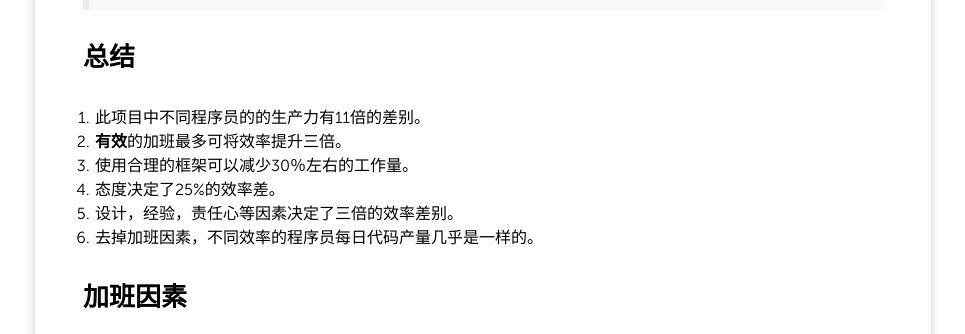
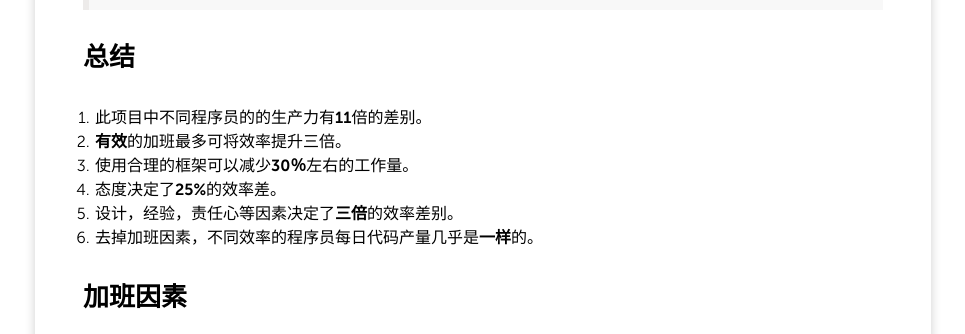
Before and after one commit to dashjim/dashjim.github.com, a Jekyll site: the page built from _posts/2015/2015-11-17-The-Factors-That-Cause-Programer-Perform-Differently.md, in a window 1280 px wide and 900 px high, scrolled down 5600 px. Shown: the part 188-522 px from the top of the window, without its empty margins (157-1122 px from the left). Built offline with Jekyll 4.4.1, drawn with Linux system fonts in a browser that asks for light colours; nearby versions of some CDN libraries; Markdown is read by kramdown in place of the engine named in the settings; comment, search, counter and statistics services are not loaded.

```diff
--- a/_posts/2015/2015-11-17-The-Factors-That-Cause-Programer-Perform-Differently.md
+++ b/_posts/2015/2015-11-17-The-Factors-That-Cause-Programer-Perform-Differently.md
@@ -128,12 +128,12 @@ ManDay 45 : 176 = 1 : 4
 
 ## 总结
 
-1. 此项目中不同程序员的的生产力有11倍的差别。
+1. 此项目中不同程序员的的生产力有**11**倍的差别。
 2. **有效**的加班最多可将效率提升三倍。
-3. 使用合理的框架可以减少30％左右的工作量。
-4. 态度决定了25%的效率差。
-5. 设计，经验，责任心等因素决定了三倍的效率差别。
-6. 去掉加班因素，不同效率的程序员每日代码产量几乎是一样的。
+3. 使用合理的框架可以减少**30％**左右的工作量。
+4. 态度决定了**25%**的效率差。
+5. 设计，经验，责任心等因素决定了**三倍**的效率差别。
+6. 去掉加班因素，不同效率的程序员每日代码产量几乎是**一样**的。
 
 ## 加班因素
 
```
